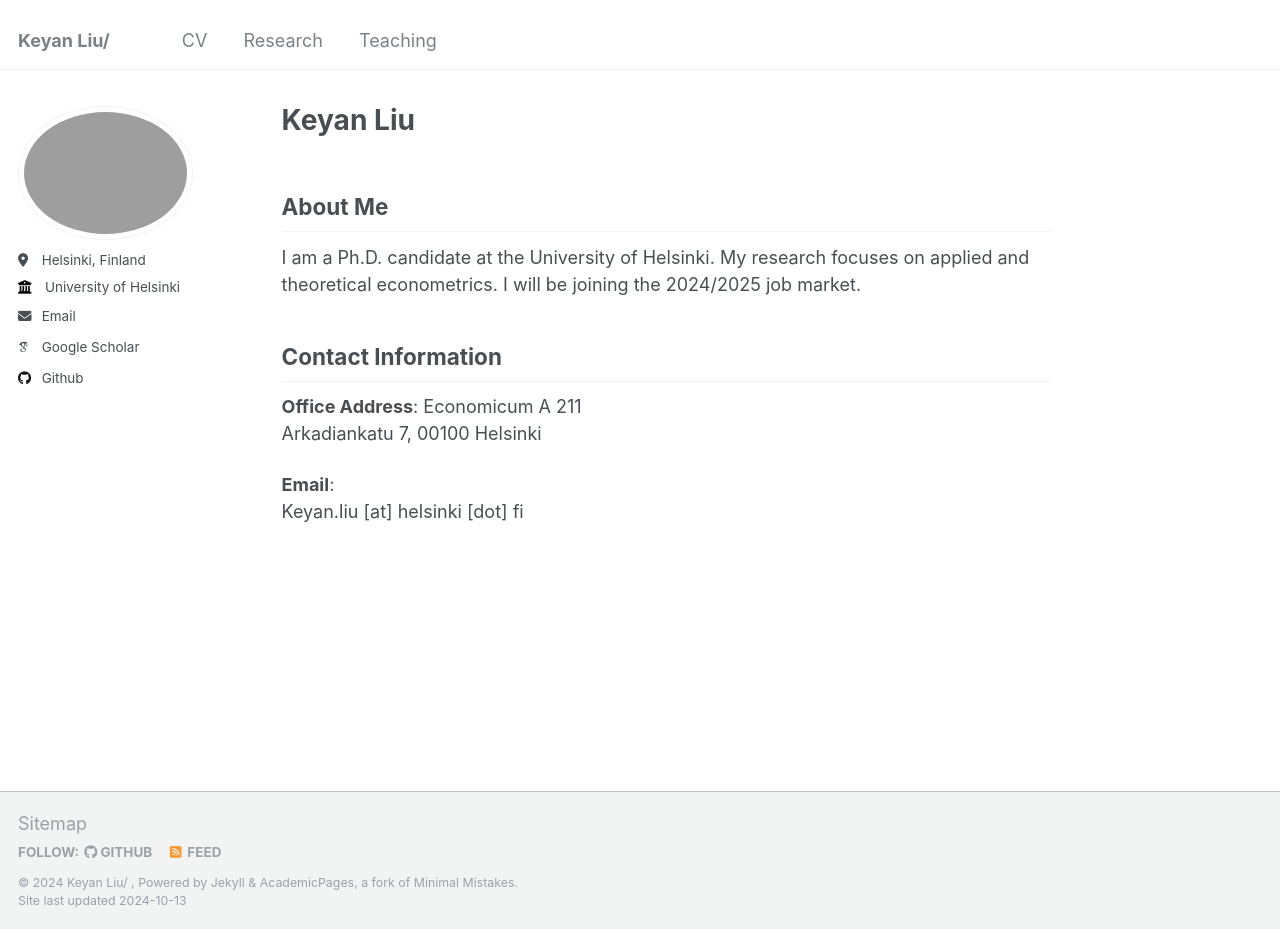
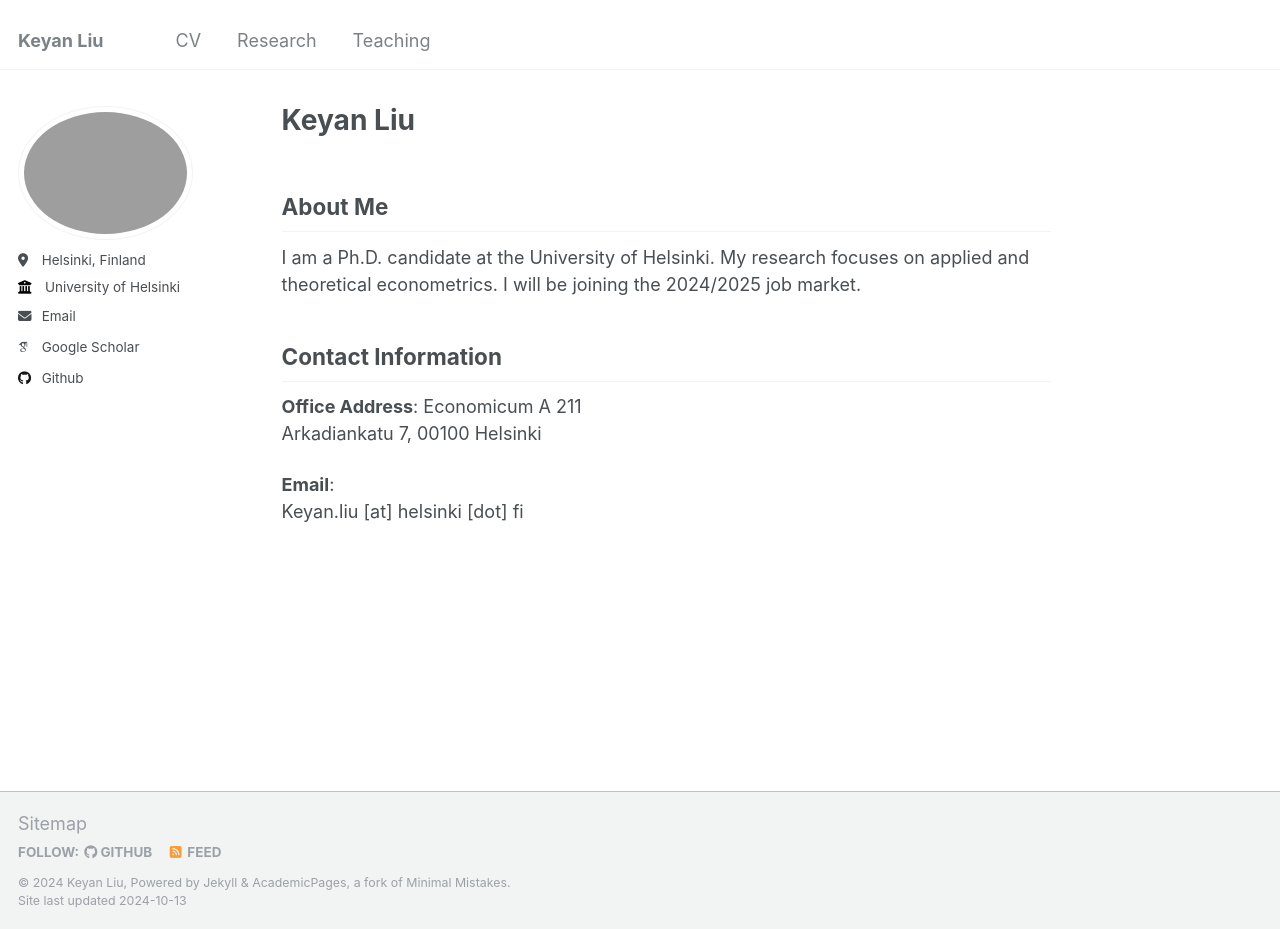
Before and after one commit to keyanliu1/keyanliu1.github.io, a Jekyll site: the page built from _pages/about.md, in a window 1280 px wide and 929 px high. Built offline with Jekyll 4.4.1, drawn with Linux system fonts in a browser that asks for light colours; some web fonts are replaced.

```diff
--- a/_config.yml
+++ b/_config.yml
@@ -8,7 +8,7 @@
 
 # Basic Site Settings
 locale                   : "en-US"
-title                    : "Keyan Liu/ "
+title                    : "Keyan Liu"
 title_separator          : "-"
 name                     : #
 description              : &description "personal description"
```
